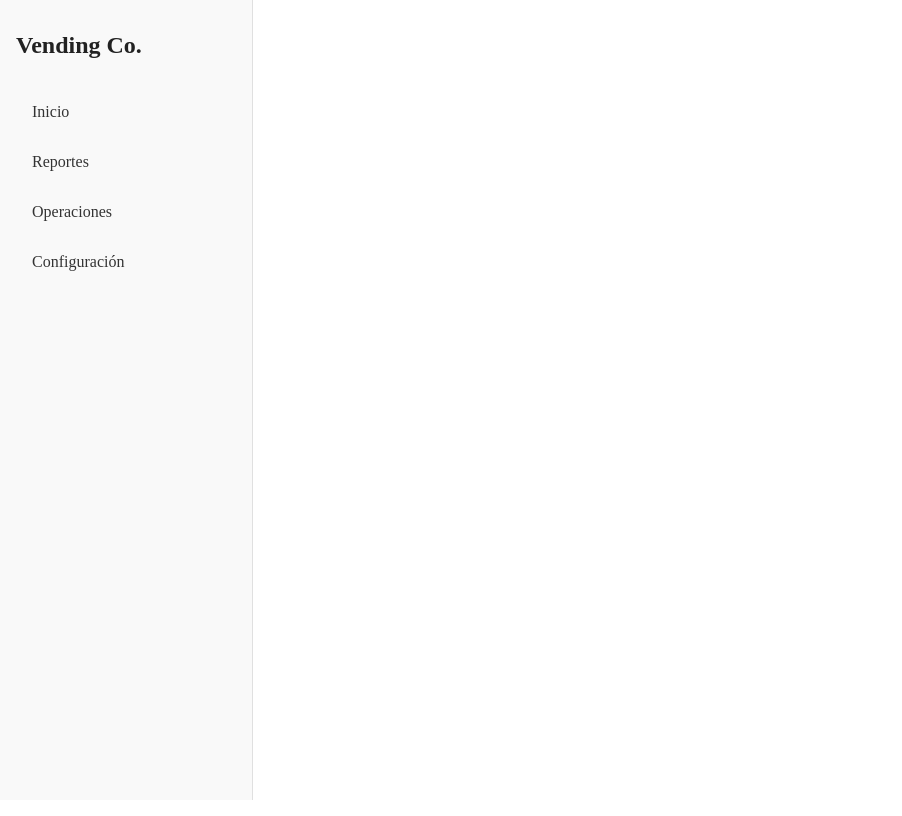
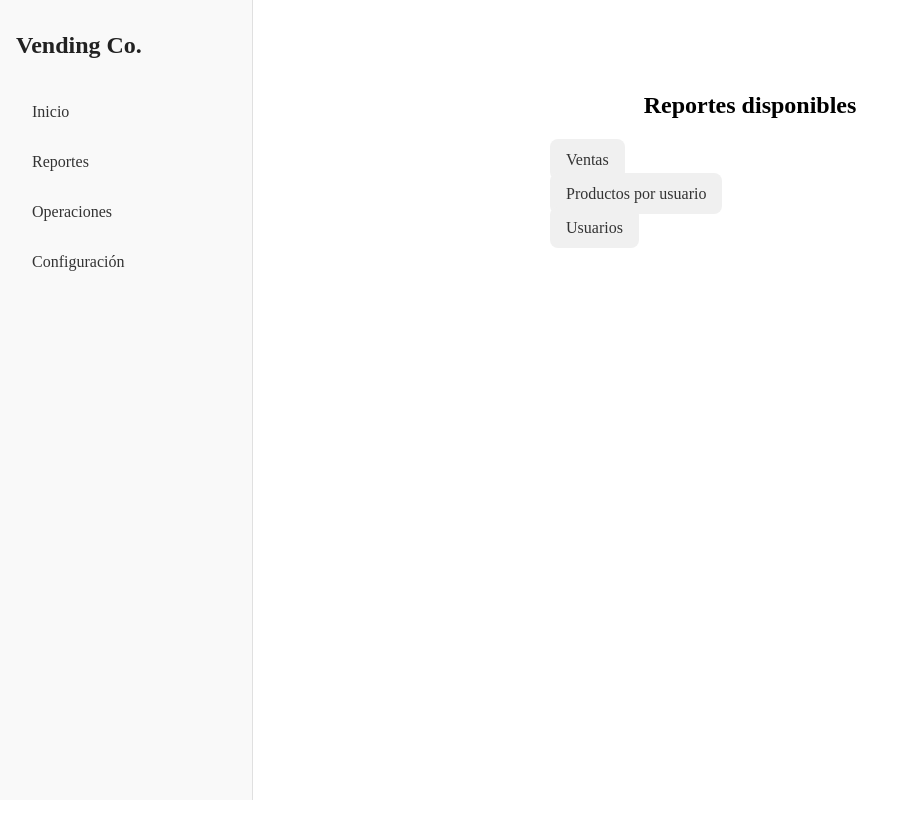
Before and after one commit to CarlosServin18/vending-manager, an Angular app: page /reportes in a window 1280 px wide. Shown: the whole page, without its empty margins (0-902 px from the left). Built offline with nearby package versions, Linux system fonts and the light colour scheme.

Commit message:
feat(reportes): add menu page for available reports

```diff
--- /dev/null
+++ b/src/app/features/reportes/pages/menu/menu.html
@@ -0,0 +1,8 @@
+<section class="reportes-menu">
+  <h1>Reportes disponibles</h1>
+  <ul>
+    <li><a routerLink="/reportes/usuarios/ventas">Ventas</a></li>
+    <li><a routerLink="/reportes/usuarios/productos">Productos por usuario</a></li>
+    <li><a routerLink="/reportes/usuarios/usuarios">Usuarios</a></li>
+  </ul>
+</section>
--- /dev/null
+++ b/src/app/features/reportes/pages/menu/menu.scss
@@ -0,0 +1,27 @@
+.reportes-menu {
+  padding: 2rem;
+  h1 {
+    text-align: center;
+  }
+  ul {
+    list-style: none;
+    padding: 0;
+    max-width: 400px;
+    margin: 2rem auto;
+    display: flex;
+    flex-direction: column;
+    gap: 1rem;
+  }
+  a {
+    text-decoration: none;
+    padding: 0.75rem 1rem;
+    background-color: #f0f0f0;
+    border-radius: 8px;
+    color: #333;
+    text-align: center;
+    transition: background-color 0.3s;
+    &:hover {
+      background-color: #d0d0d0;
+    }
+  }
+}
--- a/src/app/features/reportes/reportes-routing.module.ts
+++ b/src/app/features/reportes/reportes-routing.module.ts
@@ -1,8 +1,10 @@
 import { NgModule } from '@angular/core';
 import { RouterModule, Routes } from '@angular/router';
 import { UsuariosModule } from './usuarios/usuarios.module';
+import { ReportesMenu } from './pages/menu/menu';
 
 const routes: Routes = [
+  { path: '', component: ReportesMenu },
   {path: 'usuarios', loadChildren: () => import('./usuarios/usuarios.module').then(m => m.UsuariosModule)},
 
 ];
--- a/src/app/features/reportes/reportes.module.ts
+++ b/src/app/features/reportes/reportes.module.ts
@@ -4,6 +4,7 @@ import { CommonModule } from '@angular/common';
 import { ReportesRoutingModule } from './reportes-routing.module';
 import { Ventas } from './usuarios/pages/ventas/ventas';
 import { RouterModule } from '@angular/router';
+import { ReportesMenu } from './pages/menu/menu';
 
 
 @NgModule({
@@ -12,7 +13,8 @@ import { RouterModule } from '@angular/router';
     CommonModule,
     ReportesRoutingModule,
     Ventas,
-    RouterModule
+    RouterModule,
+    ReportesMenu
   ]
 })
 export class ReportesModule { }
```
Also changed, not shown: src/app/features/reportes/pages/menu/menu.ts (added, +11 -0 lines), 1 other file (tests, documents, lock files or other folders).
